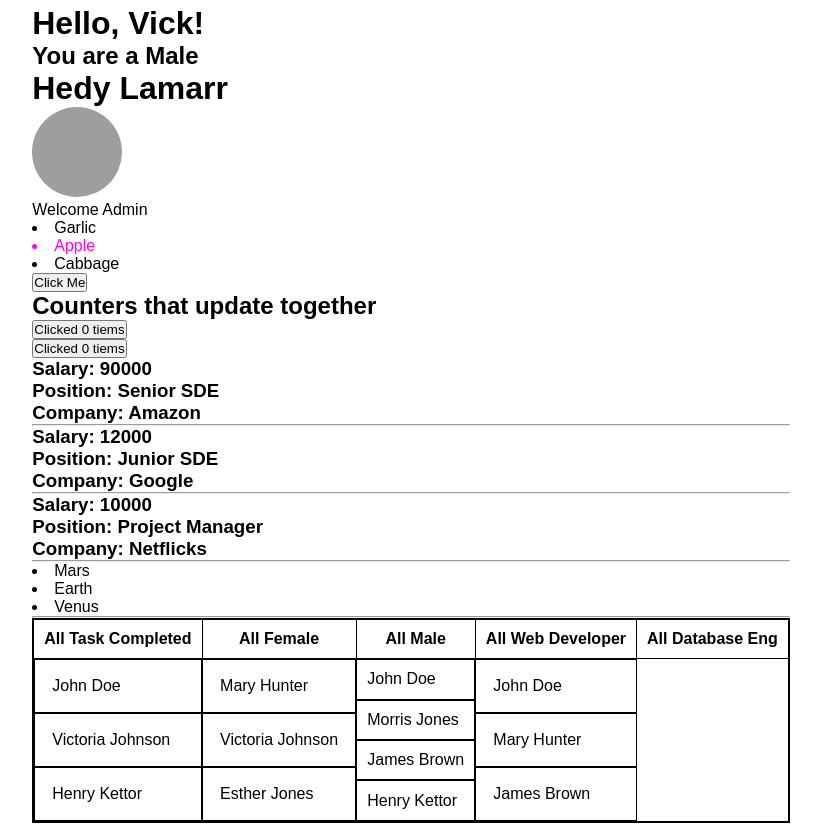
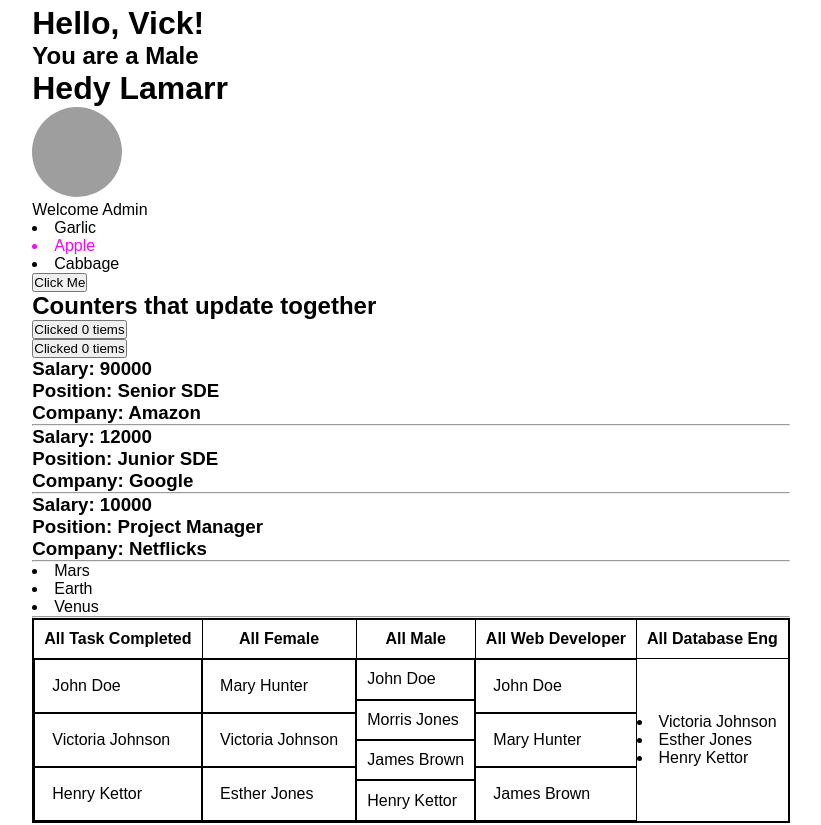
Before and after one commit to nimely111/React-Coding-snippet, a React (Vite) app: page / in a window 1280 px wide. Shown: the top 825 px of the page, without its empty margins (229-1050 px from the left). Built offline with nearby package versions, Linux system fonts and the light colour scheme; grey boxes are pictures that could not be loaded.

Commit message:
display data in the frontend successfully

```diff
--- a/src/Employees.jsx
+++ b/src/Employees.jsx
@@ -109,7 +109,9 @@ function Emplooyes() {
 </td>
 <td>
   {employeesData.map((data, key) => {
-
+    return data.position === 'Database Eng' && <li>
+      {data.name}
+    </li>
   })}
 </td>
           </tr>
```
